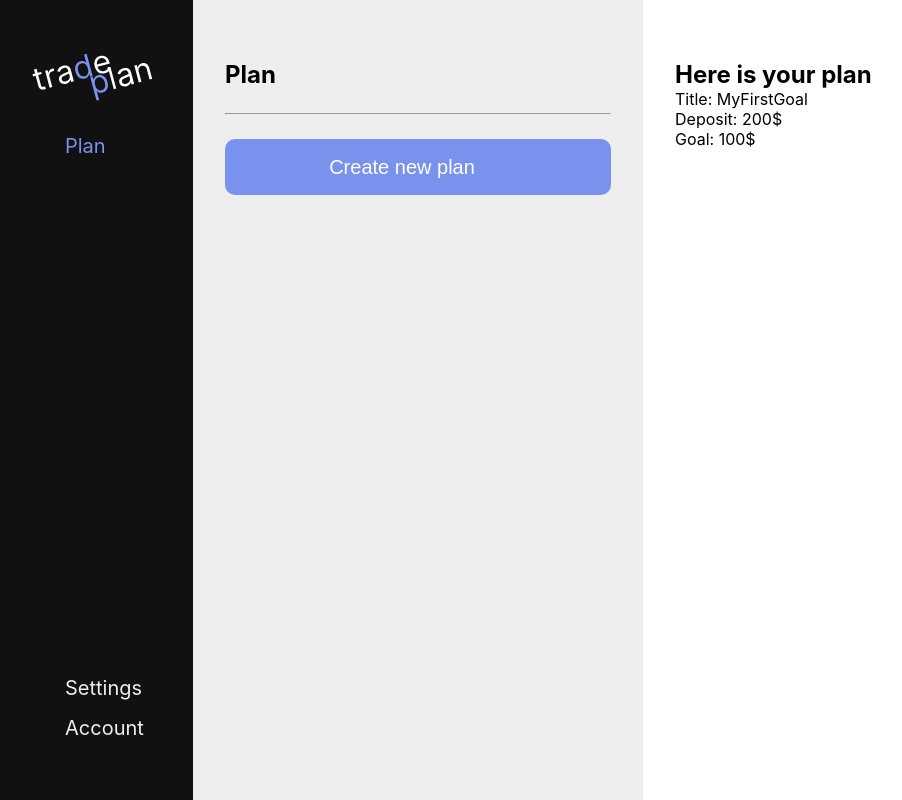
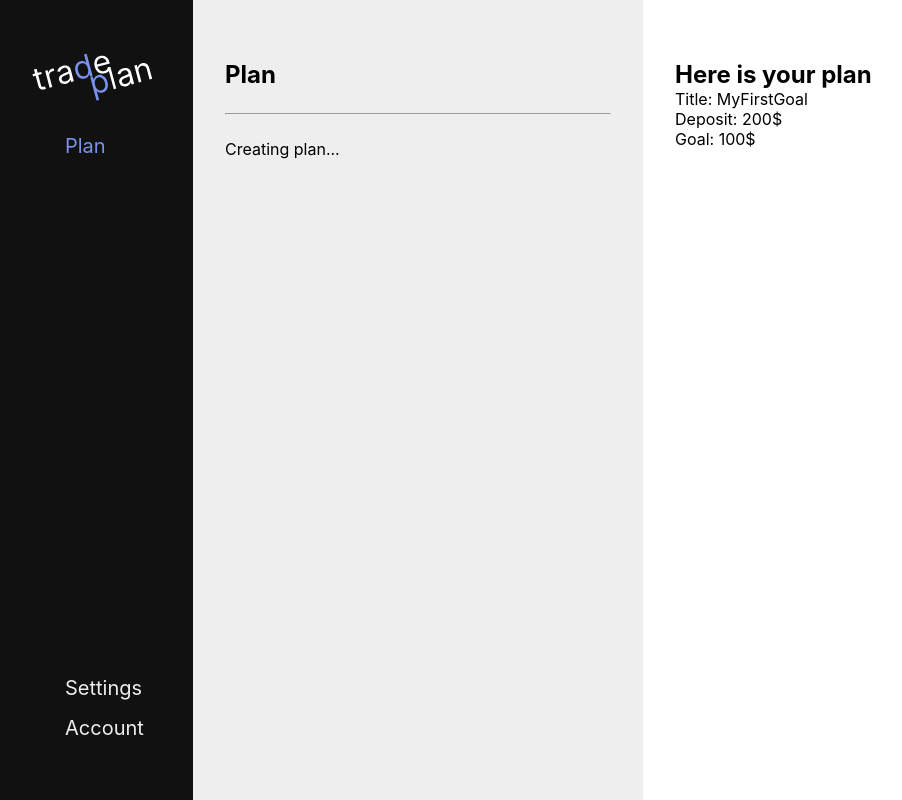
Before and after one commit to 7evenUp/get-trading-plan, a React (Create React App) app: page /plan in a window 1280 px wide. Both pictures are taken after a click on the button "Create new plan". Shown: the whole page, without its empty margins (7-909 px from the left). Built offline with nearby package versions, Linux system fonts and the light colour scheme; some icons are missing.

Commit message:
Started creating form

```diff
--- a/src/components/Plan/SubNavigation/SubNavigation.tsx
+++ b/src/components/Plan/SubNavigation/SubNavigation.tsx
@@ -1,4 +1,5 @@
 import { AddHexagon } from 'iconoir-react'
+import { useState } from 'react'
 import { useDispatch } from 'react-redux'
 import { Outlet } from 'react-router-dom'
 import { create } from '../../../redux/planSlice'
@@ -7,11 +8,15 @@ import styles from './SubNavigation.module.css'
 
 export default function SubNavigation() {
   const dispatch = useDispatch()
+  const [isCreating, setIsCreating] = useState(false)
 
   return (
     <div className={styles.container}>
       <h2>Plan</h2>
       <hr />
+      { isCreating ? (
+        <div>Creating plan...</div>
+      ) : (
         <Button
           label='Create new plan'
           onClick={() => {
@@ -20,9 +25,13 @@ export default function SubNavigation() {
               deposit: 200,
               goal: 100
             }))
+
+            setIsCreating(true)
           }}
           iconComponent={<AddHexagon height={24} width={24} color='#FFFFFF' />}
         />
+      )}
+
       <Outlet />
     </div>
   )
```
Lines whose indentation alone changed are shown as unchanged.
